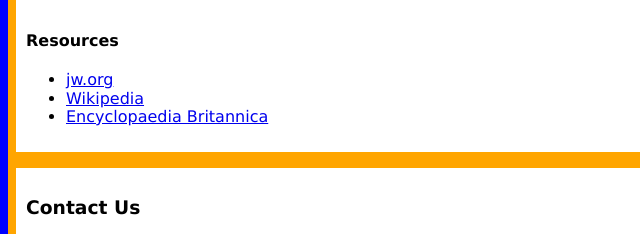
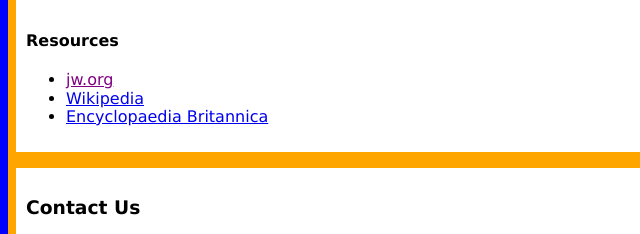
Before and after one commit to A-De-Angelis/A-De-Angelis.github.io, a plain HTML site: page index.html in a window 1280 px wide. In both pictures the pointer is over the link "jw.org". Shown: the part 1511-1745 px from the top of the page, 0-640 px from the left. Drawn offline with Linux system fonts and the light colour scheme.

Commit message:
Experimenting with css styles

```diff
--- a/css/styles.css
+++ b/css/styles.css
@@ -4,9 +4,6 @@ p{
     color : green;
     font-weight: bold;
 }
-/* h1{
-
-} */
 section {
     border: orange 8px solid;
     padding: 10px;
@@ -21,3 +18,6 @@ aside {
 #Bio {
     background-color: beige;
 }
+a:hover {
+    color: purple;
+}
```
